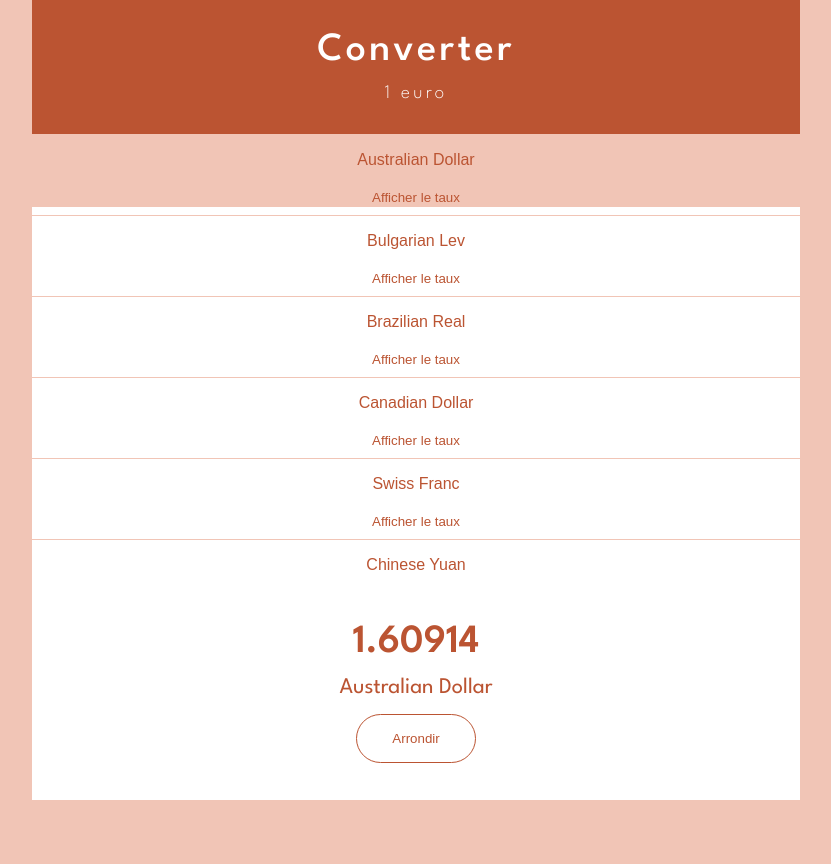
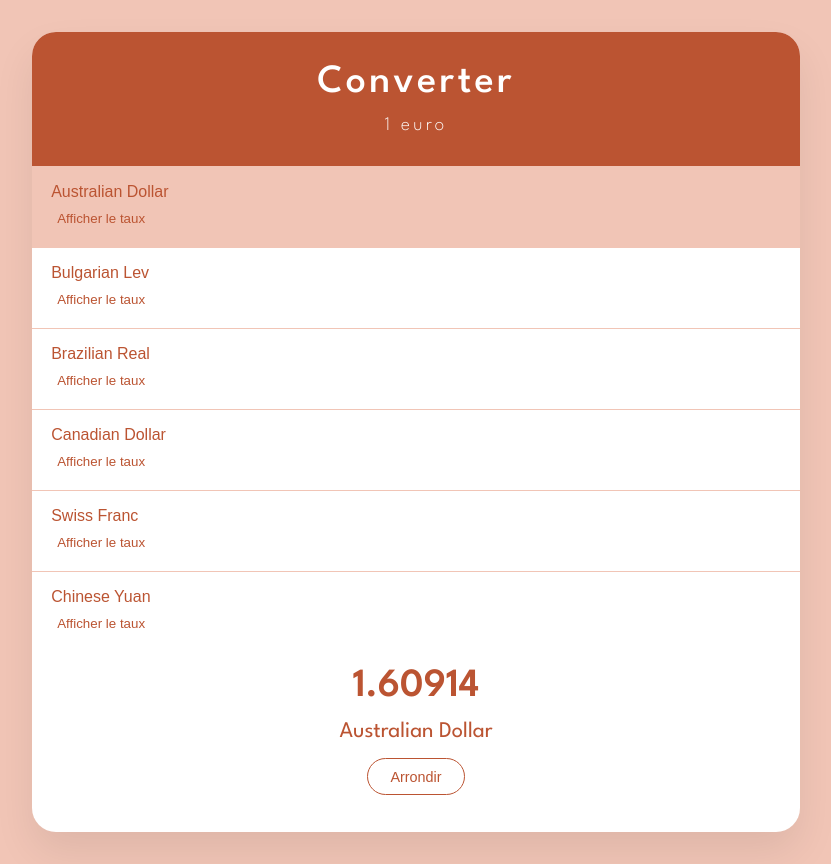
Before and after one commit to O-clock-Dublin/o-converter-challenge-2, a React (Vite) app: page / in a window 1280 px wide. Shown: the whole page, without its empty margins (224-1055 px from the left). Before the commit the page ends 800 px from the top, so only its background shows below. Built offline with nearby package versions, Linux system fonts and the light colour scheme.

Commit message:
style: amélioration CSS

```diff
--- a/src/App.css
+++ b/src/App.css
@@ -37,10 +37,13 @@ body {
 	height: 100vh;
 	width: 80%;
 	max-width: 768px;
-	margin: 0 auto;
+	margin: 2rem auto;
 	color: var(--color-main);
 	background-color: var(--color-light);
 	text-align: center;
+	border-radius: 1.5rem;
+	box-shadow: 0 20px 40px rgba(0, 0, 0, 0.08);
+	overflow: hidden;
 }
 
 .header {
@@ -64,13 +67,15 @@ body {
 
 .currencies {
 	color: var(--color-main);
-	overflow: scroll;
+	overflow-y: auto;
 }
 
 .currency {
 	font-size: 1.5rem;
 	border-top: 1px solid var(--color-alt);
-	transition: background-color 1s;
+	transition: background-color 0.2s ease;
+	padding: 0.7rem 1.2rem;
+	text-align: left;
 }
 
 .currency:hover {
@@ -86,9 +91,23 @@ body {
 .currency__button {
 	width: 100%;
 	font-size: 1rem;
-	font-weight: 400;
+	font-weight: 500;
 	cursor: pointer;
-	padding: 1rem;
+	padding: 0.3rem 0;
+	text-align: left;
+}
+
+.currency__details {
+    display: flex;
+    align-items: center;
+    gap: 0.5rem;
+    margin-top: 0.2rem;
+}
+
+.currency__rate {
+    font-size: 0.9rem;
+    font-weight: 400;
+    opacity: 0.8;
 }
 
 .result {
@@ -109,16 +128,50 @@ body {
 
   .result__button {
     margin-top: 1rem;
-    width: 120px;
-    cursor: pointer;
-    border: 1px solid var(--color-main);
-    padding: 1rem;
-    border-radius: 50px;
+}
 
-    background-color: var(--color-light);
-    color: var(--color-main);
-  }
   .result__button:hover {
     background-color: var(--color-main);
     color: var(--color-light);
   }
+
+/* --- Buttons --- */
+.btn {
+  display: inline-flex;
+  align-items: center;
+  justify-content: center;
+  gap: 0.35rem;
+  padding: 0.6rem 1.4rem;
+  border-radius: 999px;
+  border: 1px solid var(--color-main);
+  background-color: var(--color-light);
+  color: var(--color-main);
+  font-size: 0.9rem;
+  font-weight: 500;
+  cursor: pointer;
+  transition:
+    background-color 0.2s ease,
+    color 0.2s ease,
+    box-shadow 0.2s ease,
+    transform 0.1s ease;
+}
+
+.btn:hover {
+  background-color: var(--color-main);
+  color: var(--color-light);
+  box-shadow: 0 6px 12px rgba(0, 0, 0, 0.12);
+}
+
+.btn:active {
+  transform: scale(0.97);
+  box-shadow: 0 3px 6px rgba(0, 0, 0, 0.18);
+}
+
+.btn--small {
+  padding: 0.3rem 0.9rem;
+  font-size: 0.8rem;
+}
+
+.btn--full {
+  width: 100%;
+}
--- a/src/components/Footer.tsx
+++ b/src/components/Footer.tsx
@@ -21,7 +21,7 @@ export default function Footer({ currentCurrency }: FooterProps) {
       </div>
       <button
         type="button"
-        className="result__button"
+        className="result__button btn"
         onClick={() => setIsRounded(!isRounded)}
       >
         {isRounded ? "Désarondir" : "Arrondir"}
```
